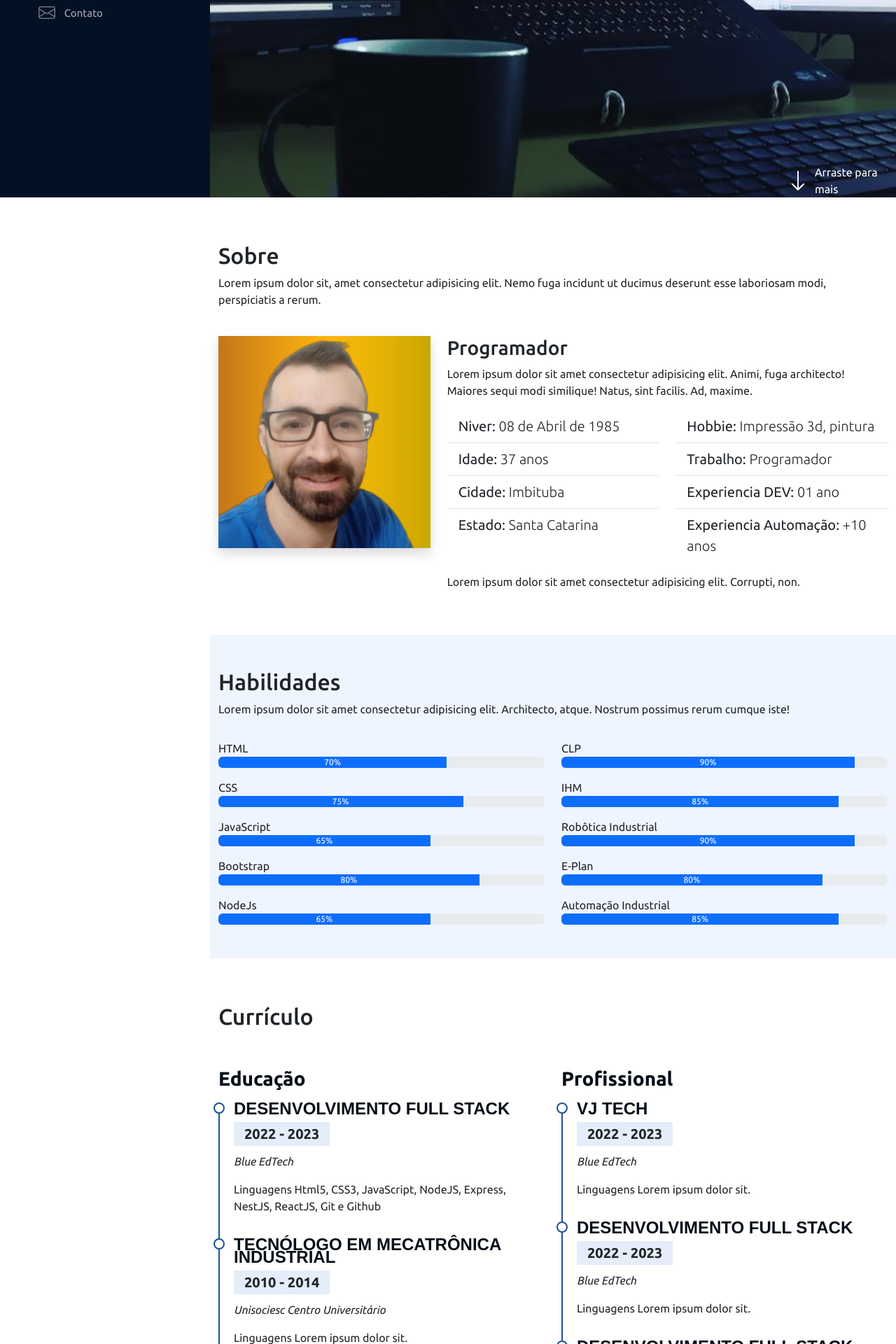
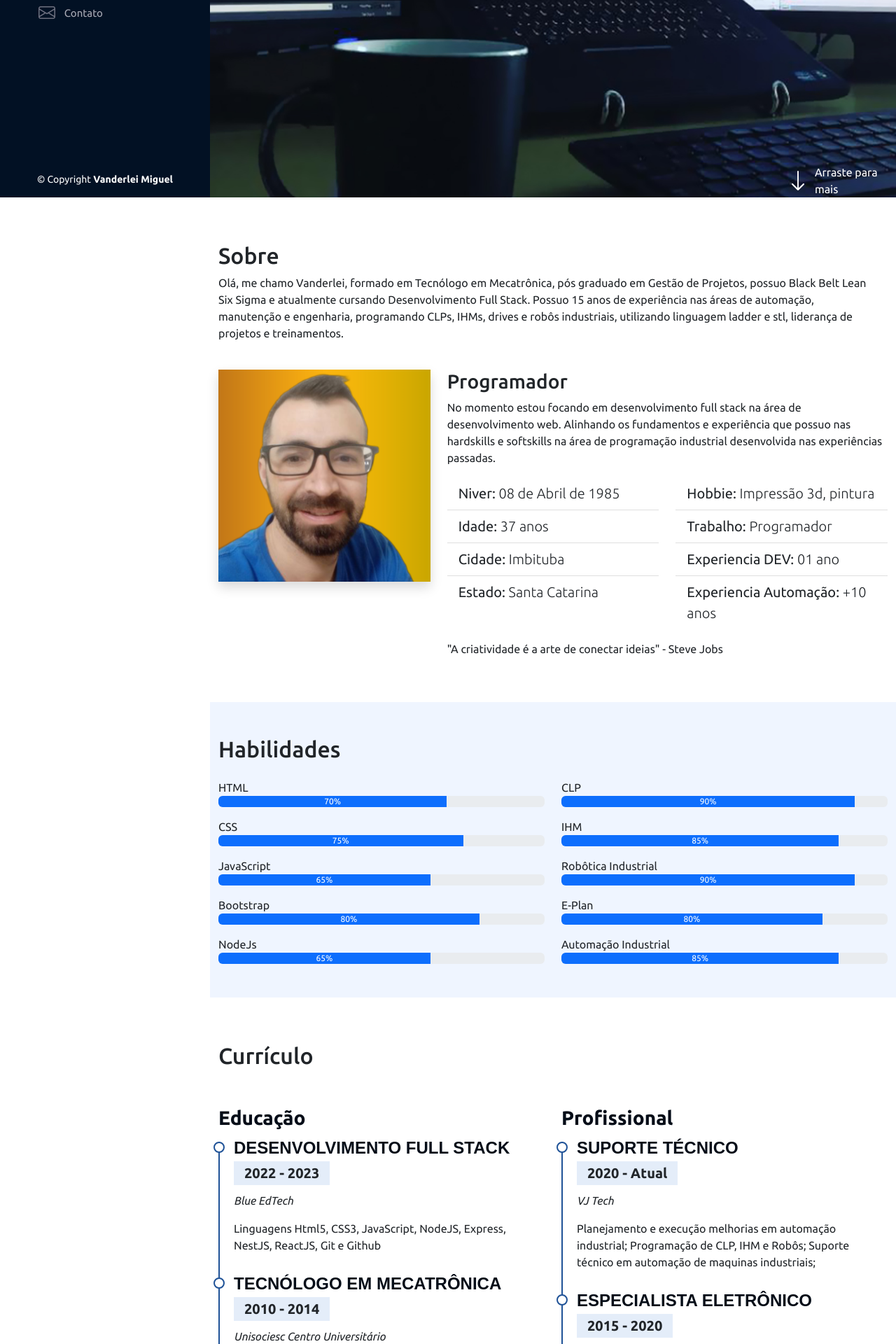
Before and after one commit to vanderleimiguel/portfolio, a Python web app: template templates/index.html in a window 1280 px wide. Shown: the part 518-2438 px from the top of the page at 70% size. Run offline with Jinja, Linux system fonts and the light colour scheme; the template is opened without the code that fills it, so the values that code supplies are empty; some libraries are stand-ins or nearby versions.

Commit message:
ajustando dados e frases

```diff
--- a/static/script.js
+++ b/static/script.js
@@ -23,3 +23,25 @@ navItem.forEach(item => {
     }
   })
 })
+
+//animação dos item que possuirem o atributo data-anime
+
+const item = document.querySelectorAll('[data-anime]')
+
+const animeScroll = () => {
+  const windowTop = window.pageYOffset + window.innerHeight * 0.85
+
+  item.forEach(element => {
+    if (windowTop > element.offsetTop) {
+      element.classList.add('animate')
+    } else {
+      element.classList.remove('animate')
+    }
+  })
+}
+
+animeScroll()
+
+window.addEventListener('scroll', () => {
+  animeScroll()
+})
--- a/static/style.css
+++ b/static/style.css
@@ -239,12 +239,55 @@ i.menu-mobile {
   margin-bottom: -35px;
 }
 
+/* //////////////////////////////////////// */
+/* Animação */
 
+[data-anime] {
+  opacity: 0;
+  transition: 1s;
+}
+
+[data-anime="down"] {
+  /* (x,y,z) */
+  transform: translate3d(0, -100%, 0);
+}
+
+[data-anime="up"] {
+  transform: translate3d(0, 100%, 0);
+}
+
+[data-anime="left"] {
+  transform: translate3d(-100%, 0, 0);
+}
+
+[data-anime="right"] {
+  transform: translate3d(50px ,0 ,0);
+}
+
+[data-anime].animate {
+  opacity: 1;
+  transform: translate3d(0 ,0 ,0);
+}
+
+/* //////////////////////////////////////// */
+/* footer */
+#footer{
+  padding: 15px;
+  color: #fff;
+  font-size: 14px;
+  position: fixed;
+  left: 0;
+  bottom: 0;
+  width: 300px;
+  z-index: 9999;
+  background-color: #021124;
+  transition: .3s;
+}
 
 
 /* //////////////////////////////////////// */
 /* media queries */
-@media (max-width: 1024px) {
+@media (max-width: 1124px) {
   #header {
     left: -300px;
   }
@@ -261,6 +304,12 @@ i.menu-mobile {
   #main{
       margin-left: 0;
   }
+
+  #footer{
+    position: static;
+    width: auto;
+    padding: 20px 15px;
+  }
 }
 
 @media (max-width: 1860px){
@@ -275,4 +324,6 @@ i.menu-mobile {
   [data-anime="right"] {
     transform: translate3d(0, 100%, 0);
   }
+
+
 }
--- a/templates/index.html
+++ b/templates/index.html
@@ -99,12 +99,11 @@
       <!-- section Sobre -->
       <section class="container mt-5" id="sobre">
         <div class="row w-100">
-          <div class="col-md-12">
+          <div class="col-md-12" data-anime="down">
             <h2 class="pt-3">Sobre</h2>
             <p>
-              Lorem ipsum dolor sit, amet consectetur adipisicing elit. Nemo
-              fuga incidunt ut ducimus deserunt esse laboriosam modi,
-              perspiciatis a rerum.
+              Olá, me chamo Vanderlei, formado em Tecnólogo em Mecatrônica, pós graduado em Gestão de Projetos, possuo Black Belt Lean Six Sigma e atualmente cursando Desenvolvimento Full Stack.
+              Possuo 15 anos de experiência nas áreas de automação, manutenção e engenharia, programando CLPs, IHMs, drives e robôs industriais, utilizando linguagem ladder e stl, liderança de projetos e treinamentos.
             </p>
           </div>
         </div>
@@ -113,15 +112,15 @@
             <img
               class="img-fluid shadow"
               src="../static/img/profile-pic.png"
-              alt="Foto de Vanderlei Miguel"
+              alt="Foto de Vanderlei Miguel" data-anime="left"
             />
           </div>
-          <div class="col-md-8">
+          <div class="col-md-8" data-anime="right">
             <h3>Programador</h3>
             <p>
-              Lorem ipsum dolor sit amet consectetur adipisicing elit. Animi,
-              fuga architecto! Maiores sequi modi similique! Natus, sint
-              facilis. Ad, maxime.
+              No momento estou focando em desenvolvimento full stack na área de desenvolvimento web.
+
+              Alinhando os fundamentos e experiência que possuo nas hardskills e softskills na área de programação industrial desenvolvida nas experiências passadas.
             </p>
             <!-- row das listas -->
             <div class="row mt-3 mb-3">
@@ -147,7 +146,7 @@
                 </ul>
               </div>
             </div>
-            <p>Lorem ipsum dolor sit amet consectetur adipisicing elit. Corrupti, non.</p>
+            <p>"A criatividade é a arte de conectar ideias" - Steve Jobs</p>
           </div>
         </div>
       </section>
@@ -156,7 +155,7 @@
       <section class="mt-5 section-bg" id="habilidades">
         <div class="container pb-5">
           <h2 class="pt-5">Habilidades</h2>
-          <p>Lorem ipsum dolor sit amet consectetur adipisicing elit. Architecto, atque. Nostrum possimus rerum cumque iste!</p>
+          <!-- <p>Durante minha carreira profissional adquiri algumas habilidade</p> -->
 
           <!-- utilizacao de grid bootstrap -->
           <!-- hardskills -->
@@ -166,23 +165,23 @@
             <div class="col-md-6">
               <p class="mt-3 mb-0">HTML</p>
               <div class="progress">
-                <div class="progress-bar" role="progressbar" aria-label="Example with label" style="width: 70%;" aria-valuenow="70" aria-valuemin="0" aria-valuemax="100">70%</div>
+                <div class="progress-bar" role="progressbar" aria-label="Example with label" style="width: 70%;" aria-valuenow="70" aria-valuemin="0" aria-valuemax="100" data-anime="left">70%</div>
               </div>
               <p class="mt-3 mb-0">CSS</p>
               <div class="progress">
-                <div class="progress-bar" role="progressbar" aria-label="Example with label" style="width: 75%;" aria-valuenow="75" aria-valuemin="0" aria-valuemax="100">75%</div>
+                <div class="progress-bar" role="progressbar" aria-label="Example with label" style="width: 75%;" aria-valuenow="75" aria-valuemin="0" aria-valuemax="100" data-anime="left">75%</div>
               </div>
               <p class="mt-3 mb-0">JavaScript</p>
               <div class="progress">
-                <div class="progress-bar" role="progressbar" aria-label="Example with label" style="width: 65%;" aria-valuenow="65" aria-valuemin="0" aria-valuemax="100">65%</div>
+                <div class="progress-bar" role="progressbar" aria-label="Example with label" style="width: 65%;" aria-valuenow="65" aria-valuemin="0" aria-valuemax="100" data-anime="left">65%</div>
               </div>
               <p class="mt-3 mb-0">Bootstrap</p>
               <div class="progress">
-                <div class="progress-bar" role="progressbar" aria-label="Example with label" style="width: 80%;" aria-valuenow="80" aria-valuemin="0" aria-valuemax="100">80%</div>
+                <div class="progress-bar" role="progressbar" aria-label="Example with label" style="width: 80%;" aria-valuenow="80" aria-valuemin="0" aria-valuemax="100" data-anime="left">80%</div>
               </div>
               <p class="mt-3 mb-0">NodeJs</p>
               <div class="progress">
-                <div class="progress-bar" role="progressbar" aria-label="Example with label" style="width: 65%;" aria-valuenow="65" aria-valuemin="0" aria-valuemax="100">65%</div>
+                <div class="progress-bar" role="progressbar" aria-label="Example with label" style="width: 65%;" aria-valuenow="65" aria-valuemin="0" aria-valuemax="100" data-anime="left">65%</div>
               </div>
             </div>
 
@@ -190,23 +189,23 @@
             <div class="col-md-6">
               <p class="mt-3 mb-0">CLP</p>
               <div class="progress">
-                <div class="progress-bar" role="progressbar" aria-label="Example with label" style="width: 90%;" aria-valuenow="90" aria-valuemin="0" aria-valuemax="100">90%</div>
+                <div class="progress-bar" role="progressbar" aria-label="Example with label" style="width: 90%;" aria-valuenow="90" aria-valuemin="0" aria-valuemax="100" data-anime="left">90%</div>
               </div>
               <p class="mt-3 mb-0">IHM</p>
               <div class="progress">
-                <div class="progress-bar" role="progressbar" aria-label="Example with label" style="width: 85%;" aria-valuenow="85" aria-valuemin="0" aria-valuemax="100">85%</div>
+                <div class="progress-bar" role="progressbar" aria-label="Example with label" style="width: 85%;" aria-valuenow="85" aria-valuemin="0" aria-valuemax="100" data-anime="left">85%</div>
               </div>
               <p class="mt-3 mb-0">Robôtica Industrial</p>
               <div class="progress">
-                <div class="progress-bar" role="progressbar" aria-label="Example with label" style="width: 90%;" aria-valuenow="90" aria-valuemin="0" aria-valuemax="100">90%</div>
+                <div class="progress-bar" role="progressbar" aria-label="Example with label" style="width: 90%;" aria-valuenow="90" aria-valuemin="0" aria-valuemax="100" data-anime="left">90%</div>
               </div>
               <p class="mt-3 mb-0">E-Plan</p>
               <div class="progress">
-                <div class="progress-bar" role="progressbar" aria-label="Example with label" style="width: 80%;" aria-valuenow="80" aria-valuemin="0" aria-valuemax="100">80%</div>
+                <div class="progress-bar" role="progressbar" aria-label="Example with label" style="width: 80%;" aria-valuenow="80" aria-valuemin="0" aria-valuemax="100" data-anime="left">80%</div>
               </div>
               <p class="mt-3 mb-0">Automação Industrial</p>
               <div class="progress">
-                <div class="progress-bar" role="progressbar" aria-label="Example with label" style="width: 85%;" aria-valuenow="85" aria-valuemin="0" aria-valuemax="100">85%</div>
+                <div class="progress-bar" role="progressbar" aria-label="Example with label" style="width: 85%;" aria-valuenow="85" aria-valuemin="0" aria-valuemax="100" data-anime="left">85%</div>
               </div>
             </div>
 
@@ -265,23 +264,23 @@
             <!-- curriculo coluna educação -->
             <div class="col-md-6">
               <h3 class="cv-title">Educação</h3>
-              <div class="cv-item">
+              <div class="cv-item" data-anime="up">
                 <h4>Desenvolvimento Full Stack</h4>
                 <h5>2022 - 2023</h5>
                 <p><em>Blue EdTech</em></p>
                 <p>Linguagens Html5, CSS3, JavaScript, NodeJS, Express, NestJS, ReactJS, Git e Github</p>
               </div>
-              <div class="cv-item">
-                <h4>Tecnólogo em Mecatrônica Industrial</h4>
+              <div class="cv-item" data-anime="up">
+                <h4>Tecnólogo em Mecatrônica</h4>
                 <h5>2010 - 2014</h5>
                 <p><em>Unisociesc Centro Universitário</em></p>
-                <p>Linguagens Lorem ipsum dolor sit.</p>
+                <p>Graduação focada em áreas técnicas como automação, programação e robotica</p>
               </div>
-              <div class="cv-item">
+              <div class="cv-item" data-anime="up">
                 <h4>Black Belt Lean Six Sigma</h4>
                 <h5>2021</h5>
                 <p><em>PGS Consultoria - WHB Automotive</em></p>
-                <p>Linguagens Lorem ipsum dolor sit.</p>
+                <p>O Black Belt é um profissional, especialmente treinado na metodologia Lean Seis Sigma,busca entender os problemas e buscar melhorias para diminuir ou eliminar falhas que possam afetar a produtividade</p>
               </div>
             </div>
 
@@ -289,32 +288,36 @@
             <div class="col-md-6">
               <h3 class="cv-title">Profissional</h3>
 
-              <div class="cv-item">
-                <h4>VJ Tech</h4>
+              <div class="cv-item" data-anime="up">
+                <h4>Suporte técnico</h4>
+                <h5>2020 - Atual</h5>
+                <p><em>VJ Tech</em></p>
+                <p>Planejamento e execução melhorias em automação industrial;
+                  Programação de CLP, IHM e Robôs;
+                  Suporte técnico em automação de maquinas industriais;</p>
+              </div>
+              <div class="cv-item" data-anime="up">
+                <h4>Especialista eletrônico</h4>
+                <h5>2015 - 2020</h5>
+                <p><em>WHB Automotive</em></p>
+                <p>Programação e manutenção em Robôs Industriais (ABB, Fanuc e Kuka);
+                  Programação de CLP (Controlador Lógico Programável), IHM e drives;
+                  Manutenção em linhas de fundição de alumínio, fundição de ferro e maquinas especiais;
+                  Adequação de NR12 em maquinas e equipamentos;
+                  Participação de equipes de Kaisens;</p>
+              </div>
+              <div class="cv-item" data-anime="up">
+                <h4>Programador</h4>
                 <h5>2022 - 2023</h5>
-                <p><em>Blue EdTech</em></p>
-                <p>Linguagens Lorem ipsum dolor sit.</p>
+                <p><em>Wetzel</em></p>
+                <p>Programação de CLP (Controlador Lógico Programável), IHM e drives;
+                Desenvolvimento de projetos elétricos em Eplan;
+                Programação e manutenção de Robôs industriais;
+                Adequação de NR12 em maquinas;
               </div>
-              <div class="cv-item">
-                <h4>Desenvolvimento Full Stack</h4>
-                <h5>2022 - 2023</h5>
-                <p><em>Blue EdTech</em></p>
-                <p>Linguagens Lorem ipsum dolor sit.</p>
-              </div>
-              <div class="cv-item">
-                <h4>Desenvolvimento Full Stack</h4>
-                <h5>2022 - 2023</h5>
-                <p><em>Blue EdTech</em></p>
-                <p>Linguagens Lorem ipsum dolor sit.</p>
-              </div>
-
-
             </div>
-
-
           </div>
-
-        </div>
+         </div>
 
 
 
@@ -322,7 +325,7 @@
 
       <!-- Portfolio -->
       <section class="section-bg mt-5" id="portfolio">
-        <div class="container pb-5 pt-5">
+        <div class="container pb-5 pt-5" data-anime="left">
           <h2 class="pb-4">Portfólio</h2>
 
           <div id="carouselPortfolio" class="carousel carousel-dark slide" data-bs-ride="carousel">
@@ -468,7 +471,7 @@
             <div class="row">
 
               <div class="col-md-5">
-                <div class="card p-5 shadow border-0">
+                <div class="card p-5 shadow border-0" data-anime="up">
                   <div class="endereco">
                     <h4><i class="bi bi-geo-alt"></i> Localização:</h4>
                     <p>Imbituba - SC</p>
@@ -486,7 +489,7 @@
               </div>
 
               <div class="col-md-7 mt-5 mt-md-0">
-                <div class="card p-5 h-100 shadow border-0">
+                <div class="card p-5 h-100 shadow border-0" data-anime="left">
 
                   <form class="row g-3">
 
@@ -521,6 +524,14 @@
       </section>
     </main>
 
+    <footer id="footer">
+      <div class="container">
+        <div class="text-center">
+          &copy; Copyright <strong>Vanderlei Miguel</strong>
+        </div>
+      </div>
+    </footer>
+
     <script src="../static/bootstrap/js/bootstrap.bundle.min.js"></script>
     <script src="/static/script.js"></script>
   </body>
```
